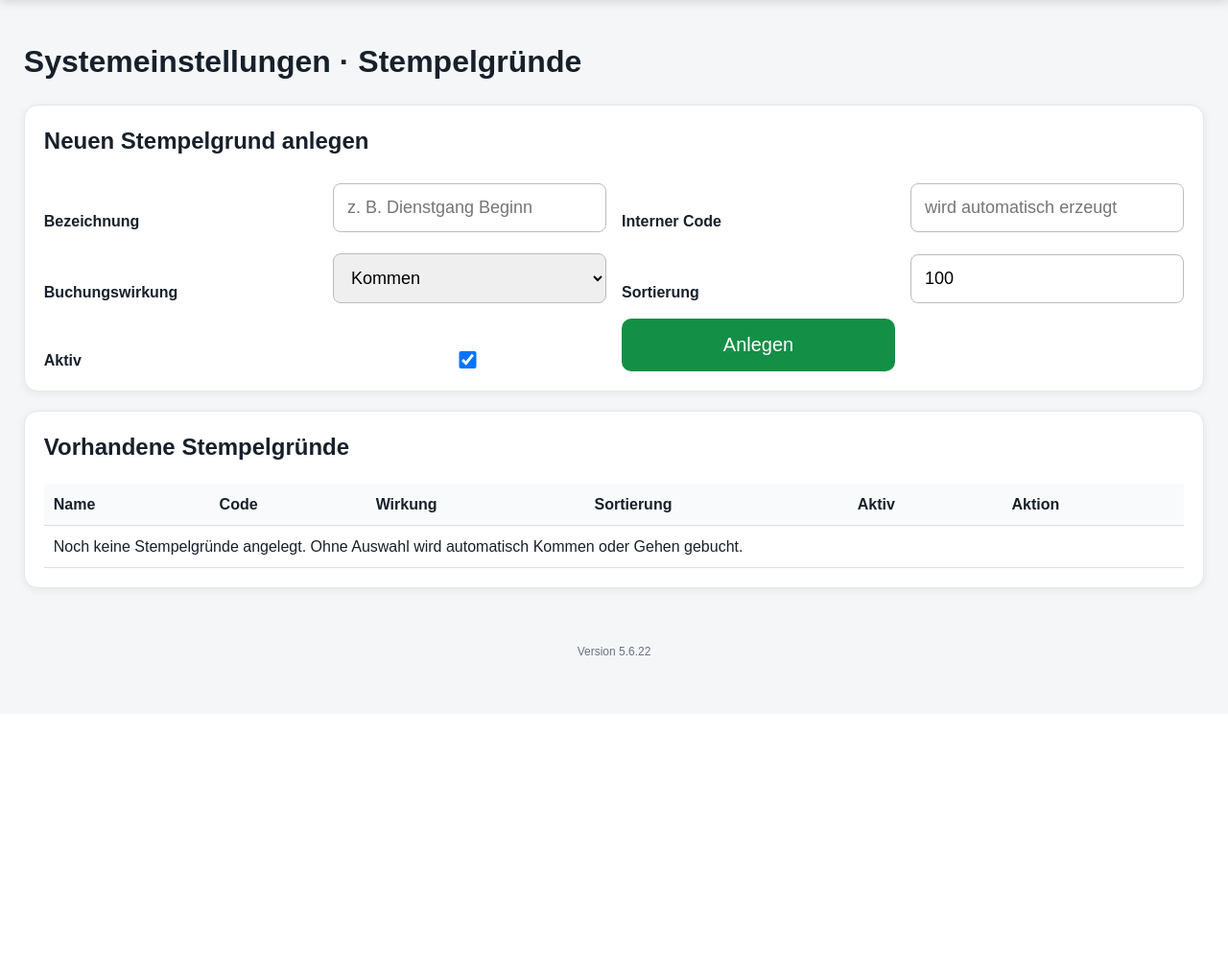
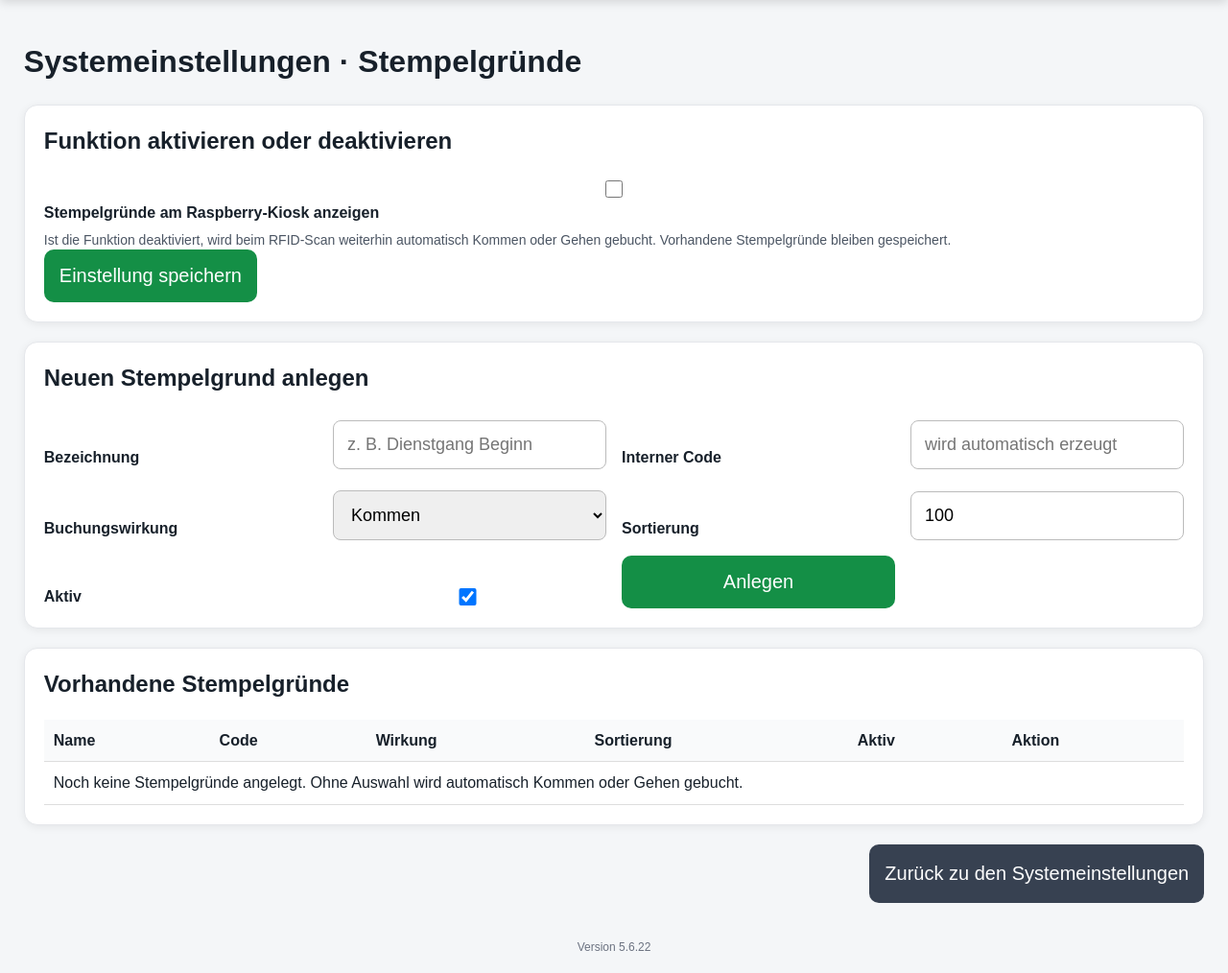
Before and after one commit to Markus4771/Stempeluhr, a FastAPI app: template app/templates/system_stamp_reasons.html in a window 1280 px wide. Shown: the part 56-1070 px from the top of the page at 96% size. Before the commit the page ends 739 px from the top, so only its background shows below. Run offline with FastAPI, Linux system fonts and the light colour scheme; the template is opened without the code that fills it, so the values that code supplies are empty; some libraries are stand-ins or nearby versions.

Commit message:
Aktivierungsschalter für Stempelgründe anzeigen

```diff
--- a/app/templates/system_stamp_reasons.html
+++ b/app/templates/system_stamp_reasons.html
@@ -1,7 +1,20 @@
 {% extends "base.html" %}
 {% block content %}
 <h1>Systemeinstellungen · Stempelgründe</h1>
-{% if saved %}<div class="alert success">Stempelgründe wurden gespeichert.</div>{% endif %}
+{% if saved %}<div class="alert success">Einstellungen wurden gespeichert.</div>{% endif %}
+
+<section class="card">
+  <h2>Funktion aktivieren oder deaktivieren</h2>
+  <form method="post" action="/system/settings/stamp-reasons/toggle" class="settings-form">
+    <label class="checkbox-field">
+      <input type="checkbox" name="enabled" value="1" {% if enabled %}checked{% endif %}>
+      Stempelgründe am Raspberry-Kiosk anzeigen
+    </label>
+    <p class="help-text">Ist die Funktion deaktiviert, wird beim RFID-Scan weiterhin automatisch Kommen oder Gehen gebucht. Vorhandene Stempelgründe bleiben gespeichert.</p>
+    <button type="submit">Einstellung speichern</button>
+  </form>
+</section>
+
 <section class="card">
   <h2>Neuen Stempelgrund anlegen</h2>
   <form method="post" action="/system/settings/stamp-reasons/add" class="form-grid">
@@ -35,4 +48,5 @@
     </tbody>
   </table></div>
 </section>
+<div class="form-actions"><a class="button secondary" href="/system/settings">Zurück zu den Systemeinstellungen</a></div>
 {% endblock %}
```
